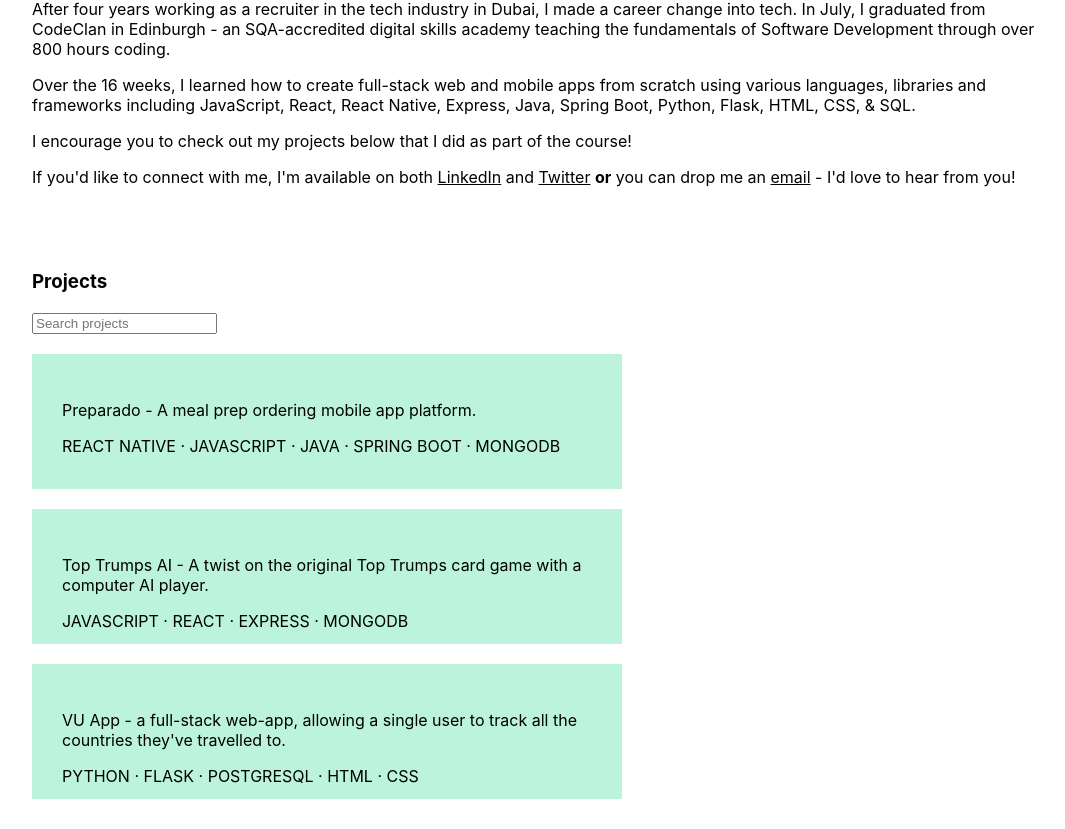
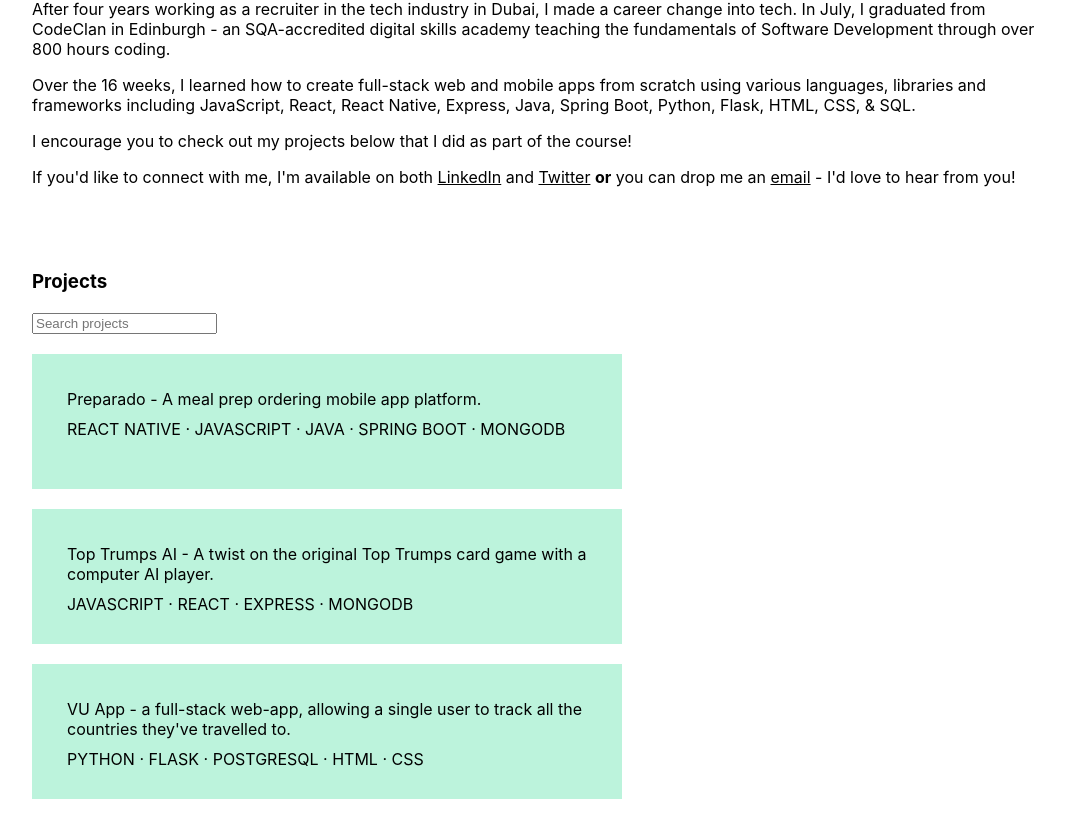
Before and after one commit to crwils/crwils.github.io, a React (Create React App) app: page / in a window 1280 px wide. Shown: the part 747-1576 px from the top of the page, without its empty margins (96-1161 px from the left). Built offline with nearby package versions, Linux system fonts and the light colour scheme.

Commit message:
installed sass, passed down filtered items to ProjectItem and displaying from there

```diff
--- a/src/components/ProjectItem.js
+++ b/src/components/ProjectItem.js
@@ -2,20 +2,23 @@ import React from "react";
 
 function ProjectItem(props) {
 
-  // projects is being passed down from app>projectlist>projectitem
-  const myProjects = props.projects.map((project, key) => {
-    return (
-      <div className="project-container">
-        <div className="project-box" key={key}>
-          <div>{project.name}</div>
-          <div className="techStack small">{project.techStack}</div>
-        </div>
-      </div>
-    );
-  });
+    const projectItem = props.projects.map((val) => {
+            return(
+                <div className="project-box">
+                    <div>
+                        {val.name}
+                    </div>
+                    <div>
+                        {val.techStack}
+                    </div>
+                </div>
+            )
+    })
 
   return (
-        <>{myProjects}</>
+        <>
+            {projectItem}
+        </>
       )
 }
 
--- a/src/components/Search.js
+++ b/src/components/Search.js
@@ -5,14 +5,6 @@ import myProjectList from '../assets/myProjects';
 function Search(props) {
 
     const [search, setSearch] = useState("");
-
-    // const filteredProjects = myProjectList.filter((val) => {
-    //     if (search == "") {
-    //         return val;
-    //     } else if (val.name.toLowerCase().includes(search.toLowerCase())) {
-
-    //     }
-    // })
 
     const filteredProjects = myProjectList.filter(val => val == "" ? val : val.name.toLowerCase().includes(search.toLowerCase()) || val.techStack.toLowerCase().includes(search.toLowerCase()) )
 
@@ -31,17 +23,8 @@ function Search(props) {
             />
         </form>
         <div className="project-items">
-            {/* <ProjectItem projects={filteredProjects} /> */}
-
-            {filteredProjects.map((val) => {
-                return(
-                    <div className="project-box">
-                        <p>{val.name}</p>
-                        <p>{val.techStack}</p>
-                    </div>
-                )
-            })}
-      </div>
+            <ProjectItem projects={filteredProjects} />
+        </div>
     </>
     );
 }
```
